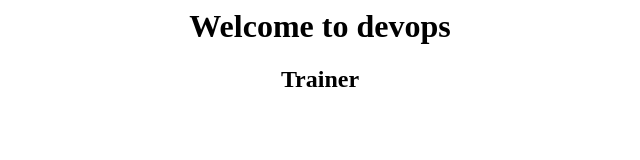
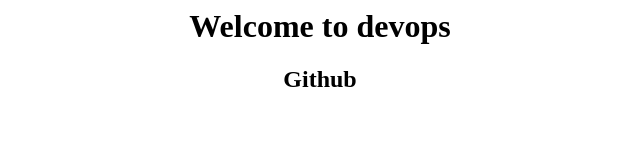
Before and after one commit to 18471A04K7/mycode, a plain HTML site: page index.html in a window 1280 px wide. Shown: the full height of the page, 320-960 px from the left. Drawn offline with Linux system fonts and the light colour scheme.

Commit message:
Update index.html

```diff
--- a/index.html
+++ b/index.html
@@ -5,7 +5,7 @@
 <body>
     <center>
         <h1>  Welcome to devops </h1>
-        <h2>  Trainer </h2>
+        <h2>  Github </h2>
     </center>
 </body>
 </html>
```
